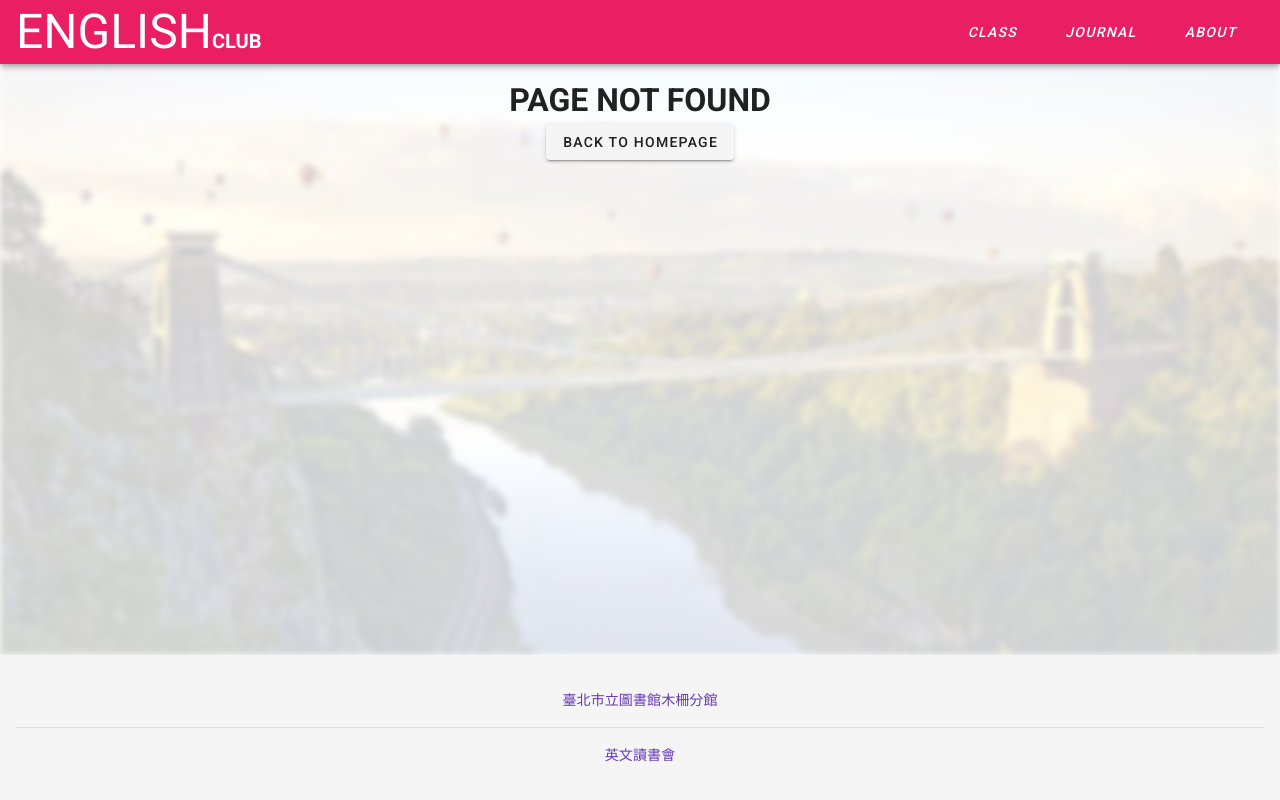
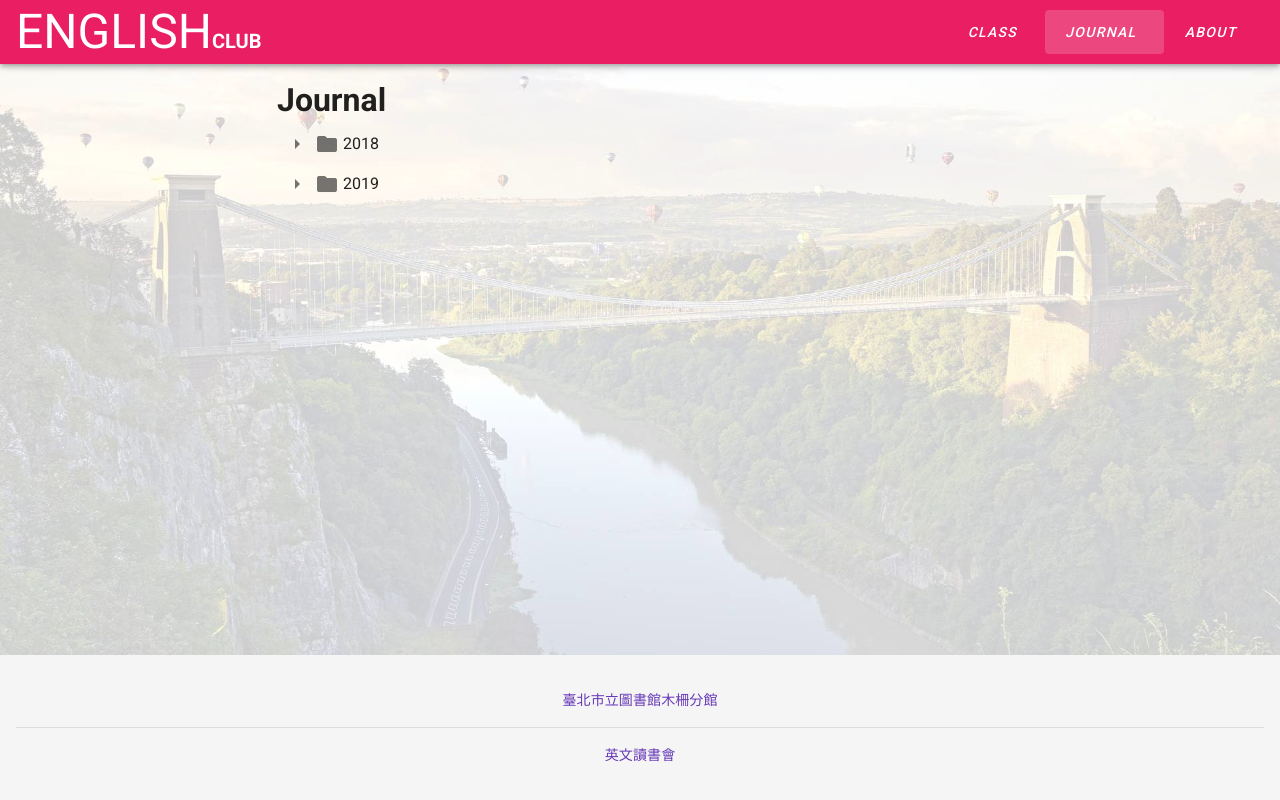
Before and after one commit to timtnleeProject/english-club, a Vue app: page /journals in a window 1280 px wide. Before the commit this address had no page. Built offline with nearby package versions, Linux system fonts and the light colour scheme.

Commit message:
目錄增加 history 功能/ 背景圖切換

```diff
--- a/src/App.vue
+++ b/src/App.vue
@@ -21,8 +21,8 @@
       >
         <v-list-item>
           <v-list-item-content>
-            <v-list-item to="/class">Class</v-list-item>
-            <v-list-item to="/journal">Journal</v-list-item>
+            <v-list-item :to="{ name: 'class' }">Class</v-list-item>
+            <v-list-item :to="{ name: 'journal' }">Journal</v-list-item>
             <v-list-item to="/about">About</v-list-item>
           </v-list-item-content>
         </v-list-item>
@@ -39,7 +39,7 @@
           text
           color="white"
           :large="true"
-          to="/class"
+          :to="{ name: 'class' }"
         >
           <span class="mr-2 font-italic">Class</span>
         </v-btn>
@@ -110,15 +110,35 @@ export default {
 </script>
 
 <style lang="scss" scoped>
+$bg_interval: 30s;
+@mixin bg1 () {
+  background-image: url(~@/assets/images/background.jpg);
+  background-position: 45.64% 44.64%;
+}
+@mixin bg2 () {
+  background-image: url(~@/assets/images/birdshome.jpg);
+  background-position: 61.64% 28.28%;
+}
 .c-fullbg {
   position: absolute;
   width: 100%;
   height: 100%;
-  background-image: url(~@/assets/images/background.jpg);
   background-repeat: no-repeat;
   background-size: cover;
-  filter: blur(3px);
   opacity: 0.2;
+  animation: bgChange $bg_interval infinite forwards;
+}
+
+@keyframes bgChange {
+  0%, 40% {
+    @include bg1();
+  }
+  50%, 90% {
+    @include bg2();
+  }
+  100% {
+    @include bg1();
+  }
 }
 
 .c-elevate {
--- a/src/components/Tree.vue
+++ b/src/components/Tree.vue
@@ -1,11 +1,14 @@
 <template>
-  <v-treeview
+  <div>
+    <v-treeview
       :items="tree"
       :dense="true"
       :open-on-click="true"
+      :open="open"
+      v-on:update:open="saveOpenStore($event)"
     >
       <template v-slot:label="{ item, open }">
-        <div v-if="item.children.length === 0" class="custom-pointer blue--text" @click="go(item.path)">
+        <div v-if="item.children.length === 0" class="custom-pointer indigo--text" @click="go(item.path)">
           {{ item.name }}
         </div>
         <span v-else>
@@ -16,6 +19,7 @@
         </span>
       </template>
     </v-treeview>
+  </div>
 </template>
 
 <script>
@@ -25,14 +29,30 @@ export default {
       type: Array,
       default: () => []
     },
+    historyStoreName: {
+      type: String,
+      default: undefined
+    },
     to: {
       type: String,
       default: 'article'
     }
   },
+  computed: {
+    open () {
+      return this.$store.state[this.historyStoreName]
+    }
+  },
   methods: {
     go (path) {
       this.$router.push({ name: this.to, params: { pathMatch: path } })
+    },
+    saveOpenStore (ary) {
+      if (!this.historyStoreName) return
+      this.$store.commit('set', {
+        name: this.historyStoreName,
+        value: ary
+      })
     }
   }
 }
--- a/src/store.js
+++ b/src/store.js
@@ -9,7 +9,9 @@ export default new Vuex.Store({
       ? 'https://timtnleeproject.github.io/english-club'
       : '',
     journal: [],
-    classList: []
+    journalControl: [],
+    classList: [],
+    classControl: []
   },
   mutations: {
     set (state, payload) {
--- a/src/views/Class.vue
+++ b/src/views/Class.vue
@@ -1,7 +1,7 @@
 <template>
   <v-container class="custom-md-container">
     <h1>Class</h1>
-    <tree :tree="classList" to="class-content"></tree>
+    <tree :tree="classList" to="class-content" historyStoreName="classControl"></tree>
   </v-container>
 </template>
 
--- a/src/views/Journal.vue
+++ b/src/views/Journal.vue
@@ -1,7 +1,7 @@
 <template>
   <v-container class="custom-md-container">
     <h1>Journal</h1>
-    <tree :tree="journal"></tree>
+    <tree :tree="journal" historyStoreName="journalControl"></tree>
   </v-container>
 </template>
 
```
Also changed, not shown: src/router.js (+4 -4 lines), src/assets/images/birdshome.jpg (added).
